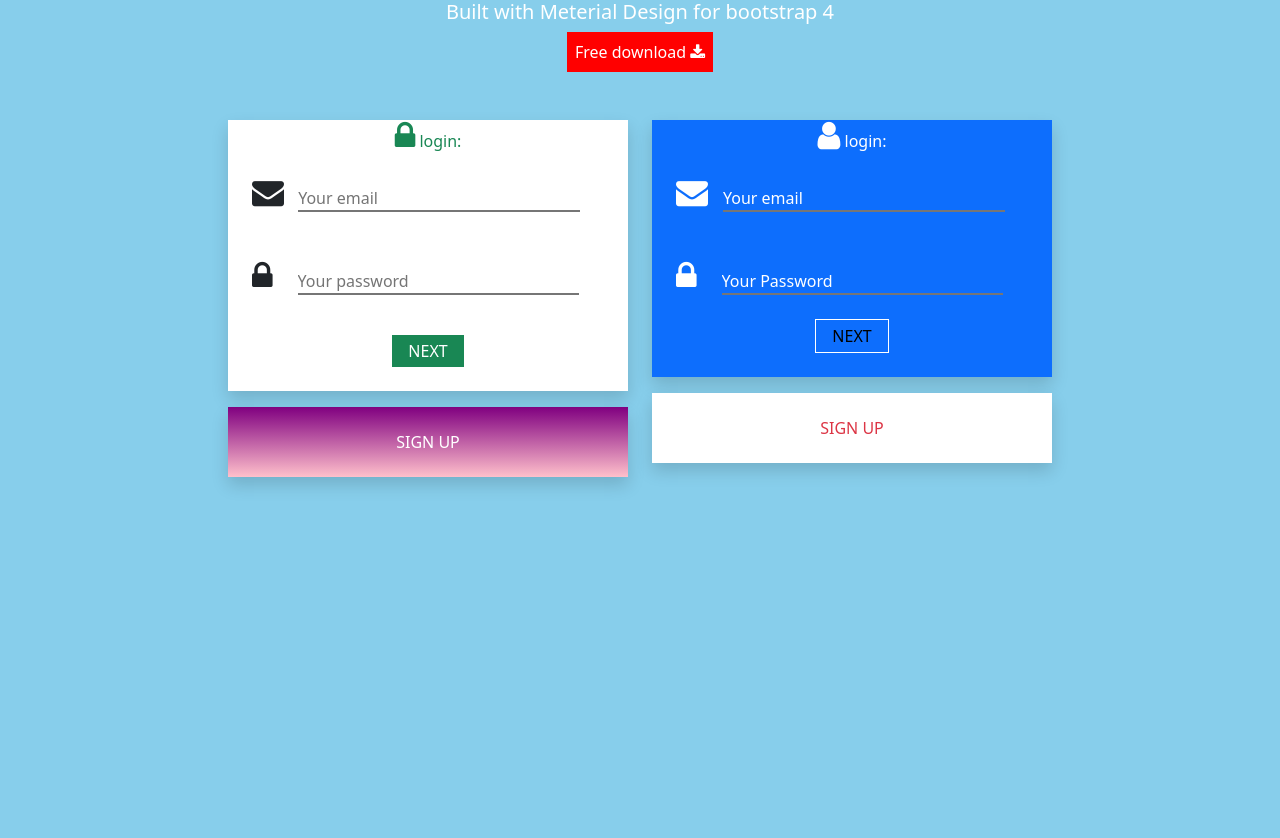
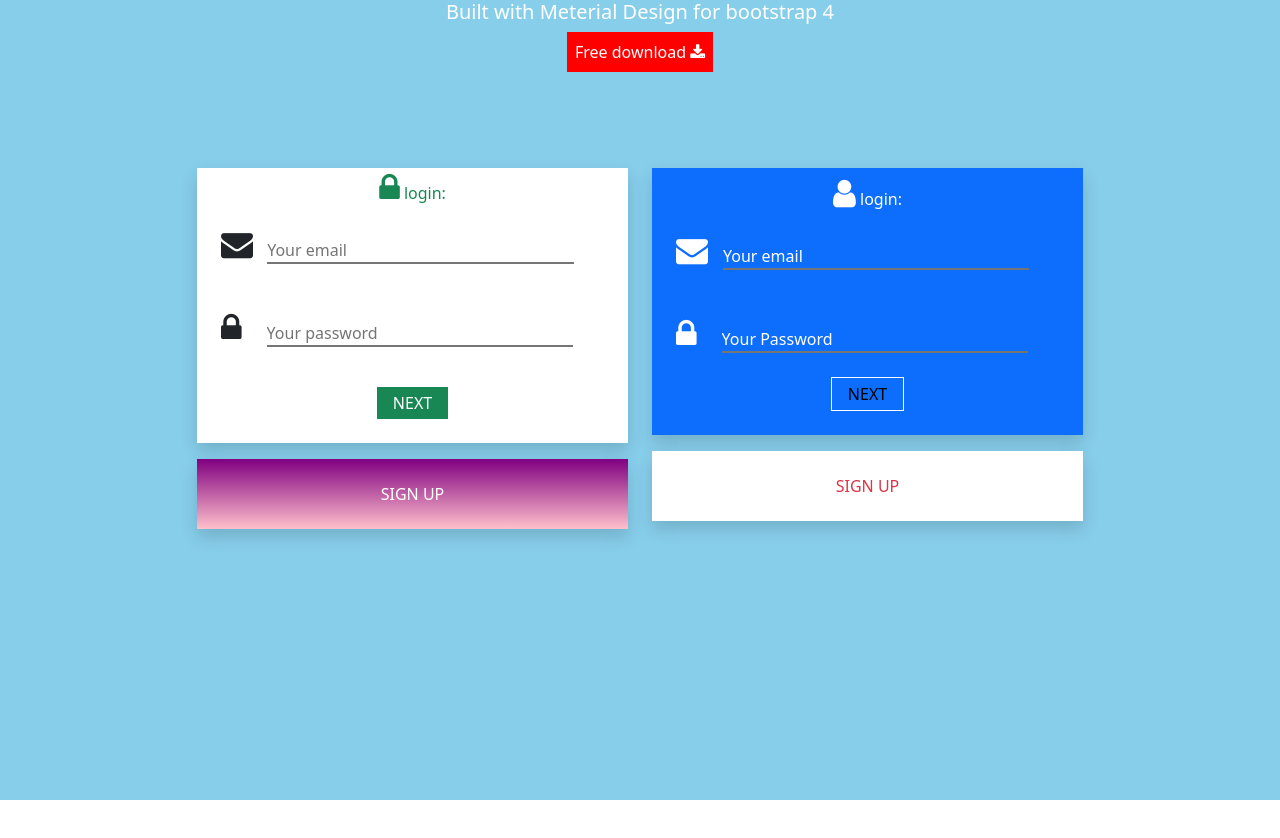
Before and after one commit to maryben1234/form-in-bootstrap, a plain HTML site: page index.html in a window 1280 px wide. After the commit the page ends 800 px from the top, so only its background shows below. Drawn offline with nearby package versions, Linux system fonts and the light colour scheme.

Commit message:
I added changes to my form

```diff
--- a/index.html
+++ b/index.html
@@ -31,10 +31,10 @@
 
 
 
-    <div class="d-flex justify-content-center gap-4 mt-5 ">
-      <div>
+    <div class="container m-auto row justify-content-center mt-5">
+      <div class="mt-5 col-md-5">
         <form action="" class="bg-white shadow form1">
-          <div class="text-center text-success">
+          <div class="text-center text-success pt-1">
             <i class="fa fa-lock fa-2x" aria-hidden="true"></i> login:
           </div>
           <div>
@@ -61,7 +61,7 @@
       </div>
 
 
-      <div class="mother-div">
+      <div class="mother-div mt-5 col-md-5">
         <form action="" class=" bg-primary form2 shadow">
           <div class="text-center">
             <i class="fa fa-user fa-2x" aria-hidden="true"></i> login:
--- a/style.css
+++ b/style.css
@@ -10,9 +10,13 @@
 
 main{
     background-color: skyblue;
-    height: 150vh;
+    height: 100vh;
 }
 
+.row {
+    margin-left: 0;
+    margin-right: 0;
+}
 
 .inputs1{
     width: 80%;
@@ -31,15 +35,16 @@ main{
     margin-left: 25px;
 }
 .form1{
-    width: 400px;
+    /* width: fit-content; */
+    /* padding: 10px 5rem; */
 }
 .bnt2{
     background-image: linear-gradient(purple, pink);
-    width: 400px;
+    width: 100%;
     height: 70px;
 }
 .form2{
-    width:400px ;
+    padding-top: 10px;
 }
 .inputs4{
     width:80%;
@@ -66,7 +71,7 @@ main{
     color: white;
 }
 .bnt4{
-    width: 400px;
+    width: 100%;
     height: 70px;
 }
 .text-center{
```
